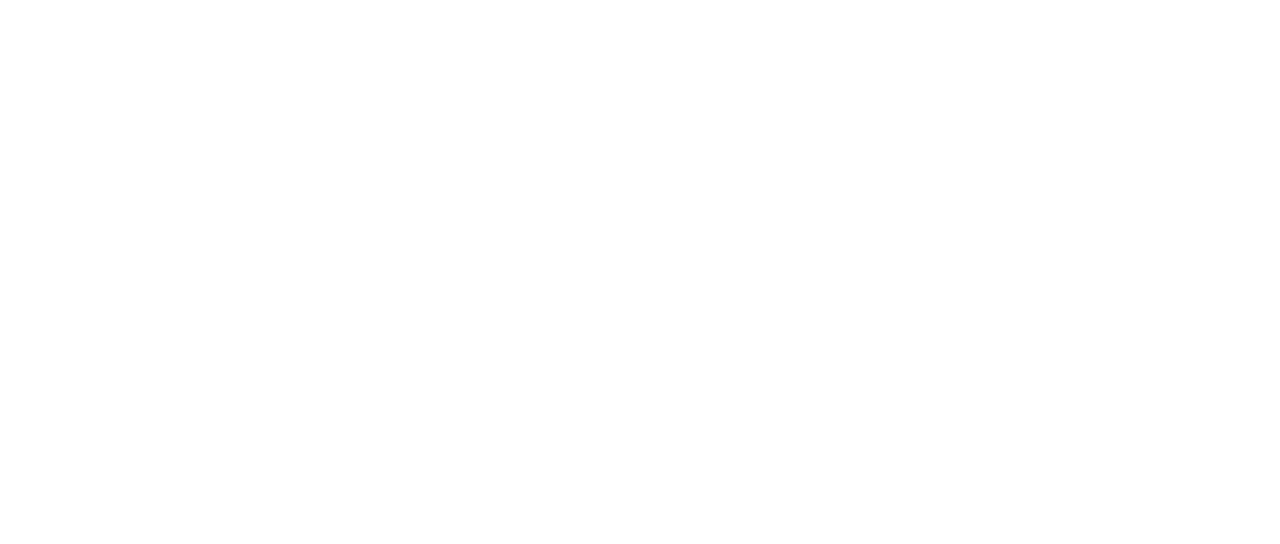
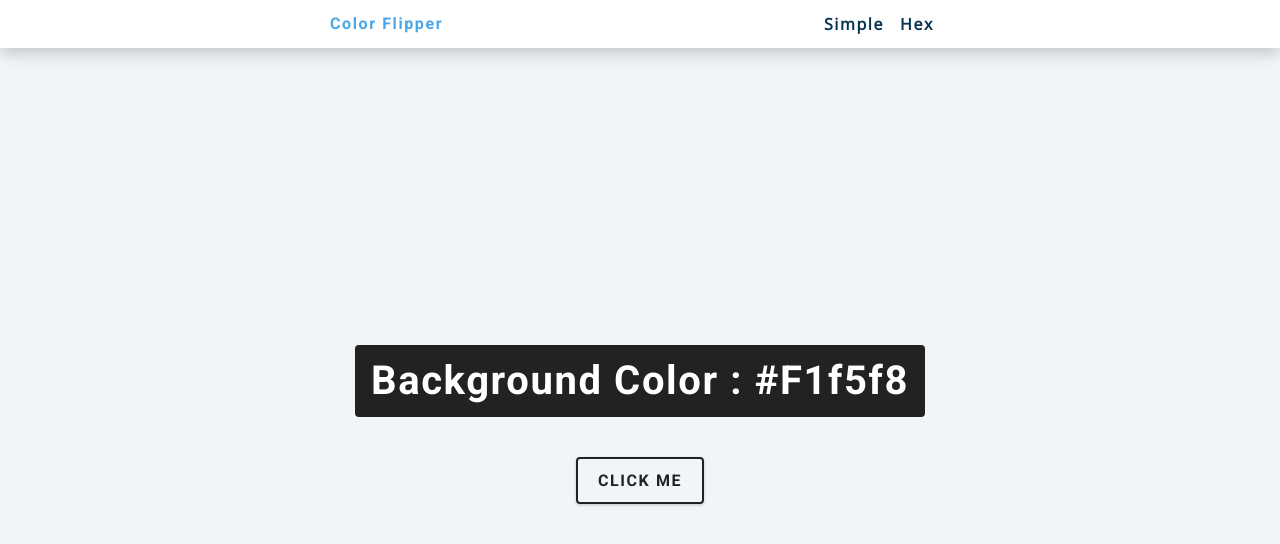
Before and after one commit to JMDCz/side-projects, a plain HTML site: page colour-picker/hex.html in a window 1280 px wide. Drawn offline with nearby package versions, Linux system fonts and the light colour scheme.

Commit message:
completion of random hex colour code

```diff
--- a/colour-picker/hex.html
+++ b/colour-picker/hex.html
@@ -0,0 +1,33 @@
+<!DOCTYPE html>
+<html lang="en">
+  <head>
+    <meta charset="UTF-8" />
+    <meta name="viewport" content="width=device-width, initial-scale=1.0" />
+    <title>
+      Color Flipper || Simple
+    </title>
+
+    <!-- styles -->
+    <link rel="stylesheet" href="style.css" />
+  </head>
+
+  <body>
+    <nav>
+      <div class="nav-center">
+        <h4>color flipper</h4>
+        <ul class="nav-links">
+          <li><a href="index.html">simple</a></li>
+          <li><a href="hex.html">hex</a></li>
+        </ul>
+      </div>
+    </nav>
+    <main>
+      <div class="container">
+        <h2>background color : <span class="colour">#f1f5f8</span></h2>
+        <button class="btn btn-hero" id="btn">click me</button>
+      </div>
+    </main>
+    <!-- javascript -->
+    <script src="hex.js"></script>
+  </body>
+</html>
--- /dev/null
+++ b/colour-picker/hex.js
@@ -0,0 +1,18 @@
+const hex = [0, 1, 2, 3, 4, 5, 6, 7, 8, 9, "A", "B", "C", "D", "E", "F"];
+
+const btn = document.getElementById('btn');
+const colour = document.querySelector('.colour');
+
+btn.addEventListener('click', function() {
+let hexColour = '#';
+for(let i = 0; i < 6; i++) {
+    hexColour += hex[getRandomNumber()]
+}
+colour.textContent = hexColour;
+document.body.style.backgroundColor = hexColour;
+
+})
+
+function getRandomNumber() {
+    return Math.floor(Math.random() * hex.length)
+}
--- a/colour-picker/style.css
+++ b/colour-picker/style.css
@@ -1,10 +1,234 @@
-/* Can reference Class 12 for Colour Picker */
+/*
+===============
+Fonts
+===============
+*/
+@import url("https://fonts.googleapis.com/css?family=Open+Sans|Roboto:400,700&display=swap");
 
+/*
+===============
+Variables
+===============
+*/
 
-/* Header */
+:root {
+  /* dark shades of primary color*/
+  --clr-primary-1: hsl(205, 86%, 17%);
+  --clr-primary-2: hsl(205, 77%, 27%);
+  --clr-primary-3: hsl(205, 72%, 37%);
+  --clr-primary-4: hsl(205, 63%, 48%);
+  /* primary/main color */
+  --clr-primary-5: hsl(205, 78%, 60%);
+  /* lighter shades of primary color */
+  --clr-primary-6: hsl(205, 89%, 70%);
+  --clr-primary-7: hsl(205, 90%, 76%);
+  --clr-primary-8: hsl(205, 86%, 81%);
+  --clr-primary-9: hsl(205, 90%, 88%);
+  --clr-primary-10: hsl(205, 100%, 96%);
+  /* darkest grey - used for headings */
+  --clr-grey-1: hsl(209, 61%, 16%);
+  --clr-grey-2: hsl(211, 39%, 23%);
+  --clr-grey-3: hsl(209, 34%, 30%);
+  --clr-grey-4: hsl(209, 28%, 39%);
+  /* grey used for paragraphs */
+  --clr-grey-5: hsl(210, 22%, 49%);
+  --clr-grey-6: hsl(209, 23%, 60%);
+  --clr-grey-7: hsl(211, 27%, 70%);
+  --clr-grey-8: hsl(210, 31%, 80%);
+  --clr-grey-9: hsl(212, 33%, 89%);
+  --clr-grey-10: hsl(210, 36%, 96%);
+  --clr-white: #fff;
+  --clr-red-dark: hsl(360, 67%, 44%);
+  --clr-red-light: hsl(360, 71%, 66%);
+  --clr-green-dark: hsl(125, 67%, 44%);
+  --clr-green-light: hsl(125, 71%, 66%);
+  --clr-black: #222;
+  --ff-primary: "Roboto", sans-serif;
+  --ff-secondary: "Open Sans", sans-serif;
+  --transition: all 0.3s linear;
+  --spacing: 0.1rem;
+  --radius: 0.25rem;
+  --light-shadow: 0 5px 15px rgba(0, 0, 0, 0.1);
+  --dark-shadow: 0 5px 15px rgba(0, 0, 0, 0.2);
+  --max-width: 1170px;
+  --fixed-width: 620px;
+}
+/*
+===============
+Global Styles
+===============
+*/
 
+*,
+::after,
+::before {
+  margin: 0;
+  padding: 0;
+  box-sizing: border-box;
+}
+body {
+  font-family: var(--ff-secondary);
+  background: var(--clr-grey-10);
+  color: var(--clr-grey-1);
+  line-height: 1.5;
+  font-size: 0.875rem;
+}
+ul {
+  list-style-type: none;
+}
+a {
+  text-decoration: none;
+}
+h1,
+h2,
+h3,
+h4 {
+  letter-spacing: var(--spacing);
+  text-transform: capitalize;
+  line-height: 1.25;
+  margin-bottom: 0.75rem;
+  font-family: var(--ff-primary);
+}
+h1 {
+  font-size: 3rem;
+}
+h2 {
+  font-size: 2rem;
+}
+h3 {
+  font-size: 1.25rem;
+}
+h4 {
+  font-size: 0.875rem;
+}
+p {
+  margin-bottom: 1.25rem;
+  color: var(--clr-grey-5);
+}
+@media screen and (min-width: 800px) {
+  h1 {
+    font-size: 4rem;
+  }
+  h2 {
+    font-size: 2.5rem;
+  }
+  h3 {
+    font-size: 1.75rem;
+  }
+  h4 {
+    font-size: 1rem;
+  }
+  body {
+    font-size: 1rem;
+  }
+  h1,
+  h2,
+  h3,
+  h4 {
+    line-height: 1;
+  }
+}
+/*  global classes */
 
-/* Background colour display */
+/* section */
+.section {
+  padding: 5rem 0;
+}
 
+.section-center {
+  width: 90vw;
+  margin: 0 auto;
+  max-width: 1170px;
+}
+@media screen and (min-width: 992px) {
+  .section-center {
+    width: 95vw;
+  }
+}
+main {
+  min-height: 100vh;
+  display: grid;
+  place-items: center;
+}
 
-/* Button */
+/*
+===============
+Nav
+===============
+*/
+nav {
+  background: var(--clr-white);
+  height: 3rem;
+  display: grid;
+  align-items: center;
+  box-shadow: var(--dark-shadow);
+}
+.nav-center {
+  width: 90vw;
+  max-width: var(--fixed-width);
+  margin: 0 auto;
+  display: flex;
+  align-items: center;
+  justify-content: space-between;
+}
+.nav-center h4 {
+  margin-bottom: 0;
+  color: var(--clr-primary-5);
+}
+.nav-links {
+  display: flex;
+}
+nav a {
+  text-transform: capitalize;
+  font-weight: 700;
+  font-size: 1rem;
+  color: var(--clr-primary-1);
+  letter-spacing: var(--spacing);
+  margin-right: 1rem;
+}
+nav a:hover {
+  color: var(--clr-primary-5);
+}
+/*
+===============
+Container
+===============
+*/
+main {
+  min-height: calc(100vh - 3rem);
+  display: grid;
+  place-items: center;
+}
+.container {
+  text-align: center;
+}
+.container h2 {
+  background: var(--clr-black);
+  color: var(--clr-white);
+  padding: 1rem;
+  border-radius: var(--radius);
+  margin-bottom: 2.5rem;
+}
+.color {
+  color: var(--clr-primary-5);
+}
+.btn-hero {
+  font-family: var(--ff-primary);
+  text-transform: uppercase;
+  background: transparent;
+  color: var(--clr-black);
+  letter-spacing: var(--spacing);
+  display: inline-block;
+  font-weight: 700;
+  transition: var(--transition);
+  border: 2px solid var(--clr-black);
+  cursor: pointer;
+  box-shadow: 0 1px 3px rgba(0, 0, 0, 0.2);
+  border-radius: var(--radius);
+  font-size: 1rem;
+  padding: 0.75rem 1.25rem;
+}
+.btn-hero:hover {
+  color: var(--clr-white);
+  background: var(--clr-black);
+}
```
